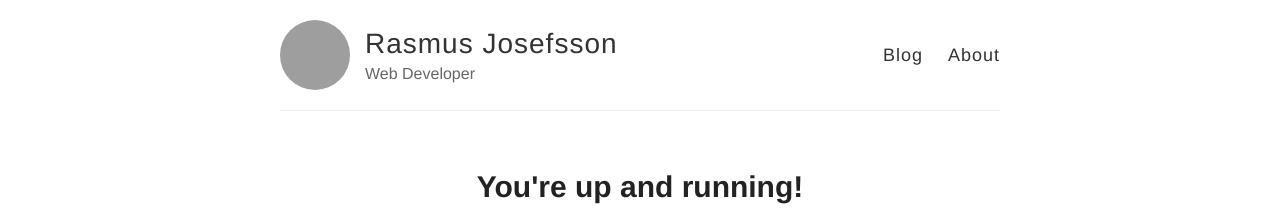
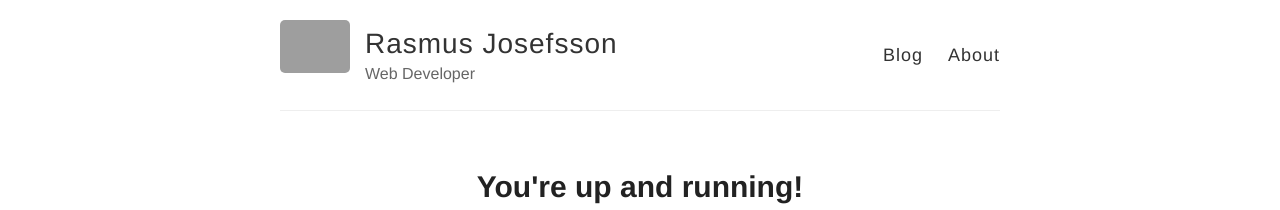
Before and after one commit to rajjejosefsson/rajjejosefsson.github.io, a Jekyll site: the page built from index.html, in a window 1280 px wide. Shown: the top 210 px of the page. Built offline with Jekyll 4.4.1, drawn with Linux system fonts in a browser that asks for light colours; grey boxes are pictures that could not be loaded.

Commit message:
Update _header.scss

```diff
--- a/_sass/_header.scss
+++ b/_sass/_header.scss
@@ -1,5 +1,5 @@
-header {
- .site-avatar img {
+.header {
+ img {
       max-width: 100%;
       width: 100%;
       height: 100%;
```
